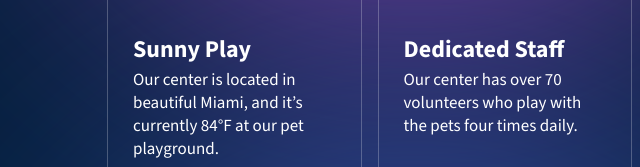
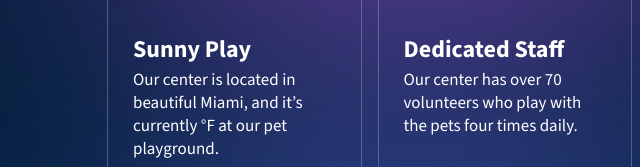
Before and after one commit to NancyMile/pet-adopt, a plain HTML site: page index.html in a window 1280 px wide. Shown: the part 633-800 px from the top of the page, 0-640 px from the left. Drawn offline with nearby package versions, Linux system fonts and the light colour scheme.

Commit message:
First step to automate temperature value

```diff
--- a/index.html
+++ b/index.html
@@ -33,7 +33,7 @@
                     </defs>
                 </svg>
                 <h2>Sunny Play</h2>
-                <p>Our center is located in beautiful Miami, and it&rsquo;s currently 84°F at our pet playground.</p>
+                <p>Our center is located in beautiful Miami, and it&rsquo;s currently <span></span>°F at our pet playground.</p>
             </div>
             <div class="intro-feature">
               <svg width="48" height="48" viewBox="0 0 48 48" fill="none" xmlns="http://www.w3.org/2000/svg">
```
